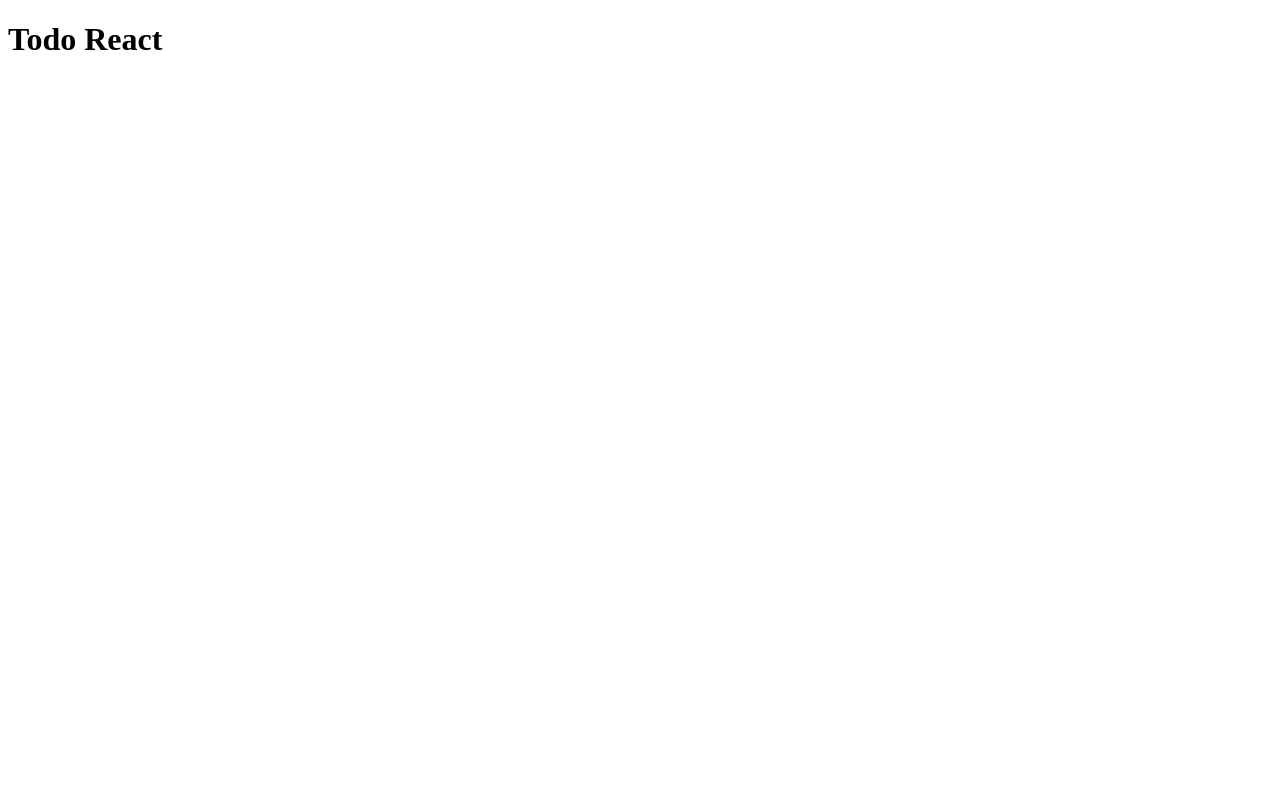
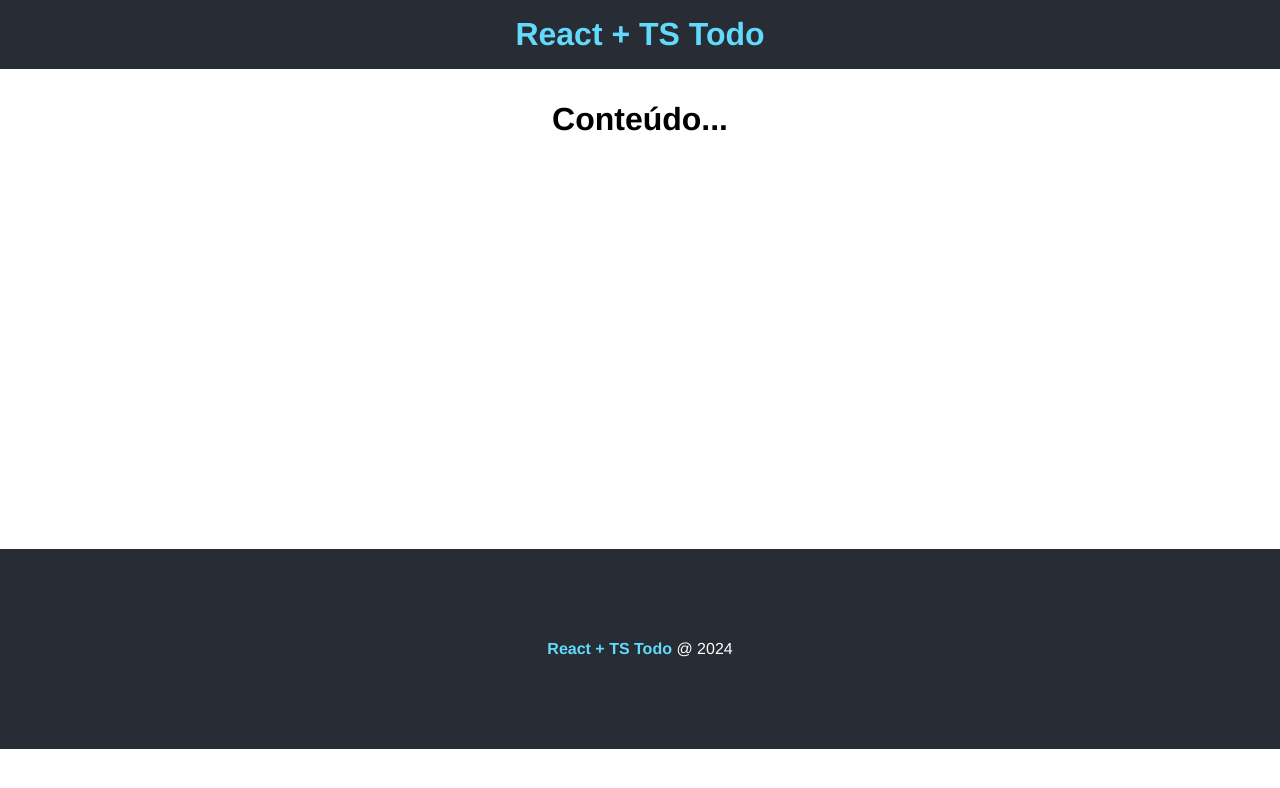
Before and after one commit to oldrado-jr/to-do-list, a React (Vite) app: page / in a window 1280 px wide. Shown: the top 788 px of the page. Built offline with nearby package versions, Linux system fonts and the light colour scheme.

Commit message:
feat: add header, footer and main content

```diff
--- /dev/null
+++ b/src/App.module.css
@@ -0,0 +1,9 @@
+.main {
+  min-height: 60vh;
+  text-align: center;
+  padding: 2em;
+}
+
+.main h1 {
+  margin-bottom: 0.8em;
+}
--- a/src/App.tsx
+++ b/src/App.tsx
@@ -1,7 +1,18 @@
+// Components
+import Footer from './components/Footer';
+import Header from './components/Header';
+
+// CSS
+import styles from './App.module.css';
+
 function App() {
   return (
     <>
-      <h1>Todo React</h1>
+      <Header />
+      <main className={styles.main}>
+        <h1>Conteúdo...</h1>
+      </main>
+      <Footer />
     </>
   );
 }
--- /dev/null
+++ b/src/components/Footer/index.tsx
@@ -0,0 +1,13 @@
+import styles from './styles.module.css';
+
+const Footer = () => {
+  return (
+    <footer className={styles.footer}>
+      <p>
+        <span>React + TS Todo</span> @ {new Date().getFullYear()}
+      </p>
+    </footer>
+  );
+};
+
+export default Footer;
--- /dev/null
+++ b/src/components/Footer/styles.module.css
@@ -0,0 +1,13 @@
+.footer {
+  height: 200px;
+  display: flex;
+  align-items: center;
+  justify-content: center;
+  background: #282c34;
+  color: #fff;
+}
+
+.footer span {
+  font-weight: bold;
+  color: #61dafb;
+}
--- /dev/null
+++ b/src/components/Header/index.tsx
@@ -0,0 +1,11 @@
+import styles from './styles.module.css';
+
+const Header = () => {
+  return (
+    <header className={styles.header}>
+      <h1>React + TS Todo</h1>
+    </header>
+  );
+};
+
+export default Header;
--- /dev/null
+++ b/src/components/Header/styles.module.css
@@ -0,0 +1,6 @@
+.header {
+  background: #282c34;
+  color: #61dafb;
+  text-align: center;
+  padding: 1em;
+}
--- a/src/index.css
+++ b/src/index.css
@@ -0,0 +1,13 @@
+* {
+  margin: 0;
+  padding: 0;
+  box-sizing: border-box;
+}
+
+body * {
+  font-family: Helvetica, sans-serif;
+}
+
+.hide {
+  display: none !important;
+}
```
